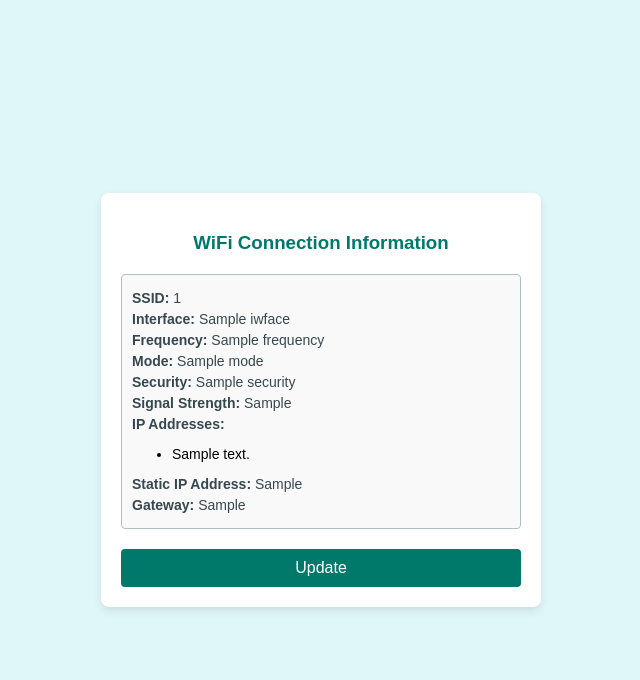
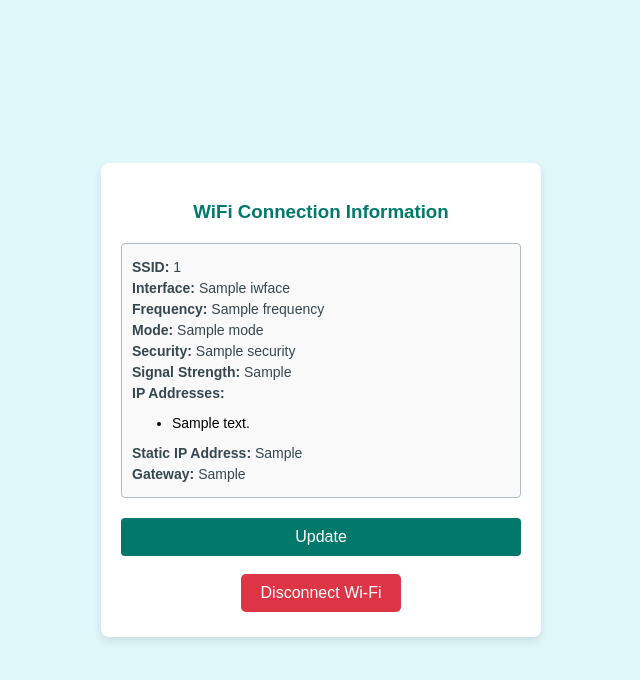
Before and after one commit to caaskia/netplan-api, a FastAPI app: template templates/wifi_info_form.html in a window 1280 px wide. Shown: the top 680 px of the page, without its empty margins (319-959 px from the left). Run offline with FastAPI, Linux system fonts and the light colour scheme; the template is opened without the code that fills it: most values are stand-ins (such as "Sample title", 1, 10 or a date in 2020).

Commit message:
btn disconnect_wifi

```diff
--- a/static/css/styles.css
+++ b/static/css/styles.css
@@ -100,6 +100,31 @@ button:hover {
     padding: 5px;
 }
 
+.btn-row {
+            display: flex;
+            align-items: center;
+            justify-content: center;
+            margin-bottom: 5px;
+        }
+
+/* Стили для кнопки btn-disconnect аналогичны btn-danger */
+.btn-disconnect {
+    background-color: #dc3545;
+    color: white;
+    padding: 10px 20px;
+    border: none;
+    border-radius: 5px;
+    text-decoration: none;
+    display: inline-block;
+    font-size: 16px;
+    transition: background-color 0.3s ease;
+}
+
+.btn-disconnect:hover {
+    background-color: #c82333;
+}
+
+
 @media (max-width: 400px) {
     .form-container {
         padding: 15px;
--- a/templates/wifi_info_form.html
+++ b/templates/wifi_info_form.html
@@ -32,6 +32,11 @@
         <form action="/api/wifi/updateWiFi" method="get">
             <button type="submit">Update</button>
         </form>
+        <br>
+         <div class="btn-row">
+             <a href="/api/wifi/disconnectWiFi" class="btn-disconnect"
+                 role="button" onclick="return confirm('Отключить Wi-Fi?');">Disconnect Wi-Fi</a>
+         </div>
     </div>
 </body>
 </html>
--- a/utils/ip_utils.py
+++ b/utils/ip_utils.py
@@ -297,7 +297,6 @@ def disconnect_wifi():
         return False
 
 
-
 if __name__ == "__main__":
     interfaces = get_net_iface()
 
```
Also changed, not shown: api/wifi.py (+14 -1 lines), service/netplan.py (+16 -12 lines).
